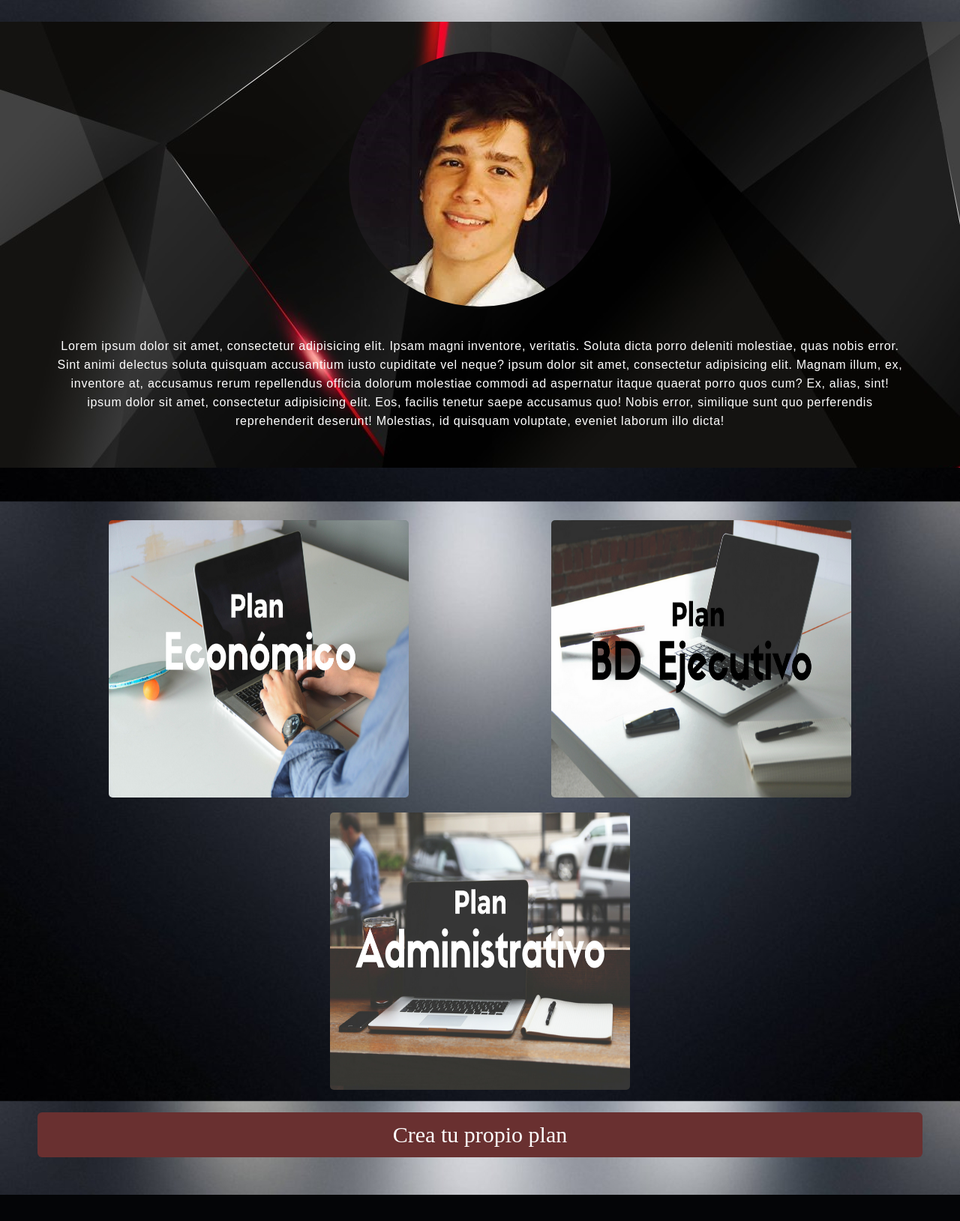
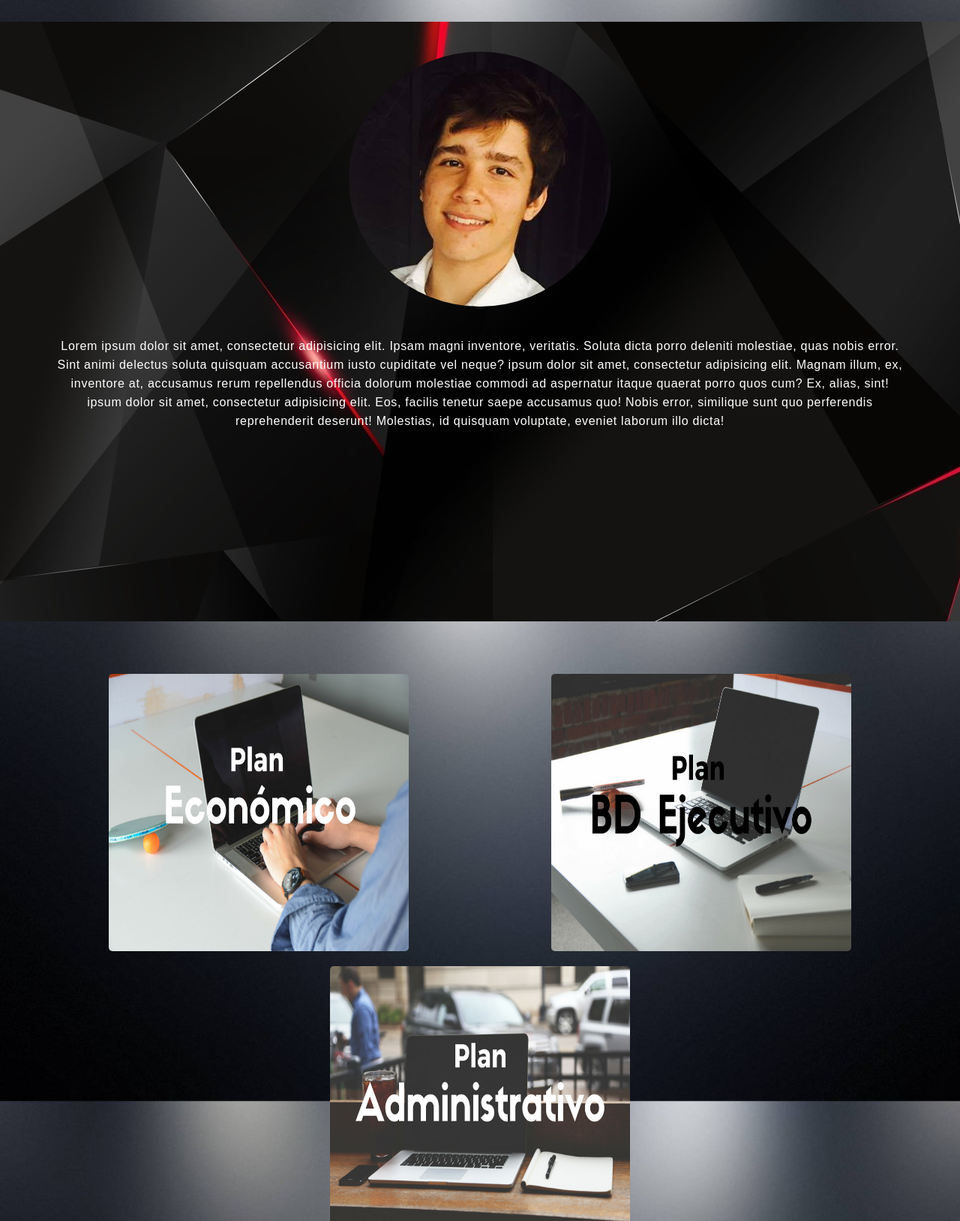
Before and after one commit to Sershock30/scmdev, a PHP site: page / in a window 1280 px wide. Shown: the part 931-2560 px from the top of the page at 75% size. Before the commit the page ends 2525 px from the top, so only its background shows below. Run offline with PHP 8.4, Linux system fonts and the light colour scheme; some web fonts are replaced.

Commit message:
Revert "Update2.1"
This reverts commit db15a501fd6f4b8097ad8edff0159153100953b0.

```diff
--- a/index.html
+++ b/index.html
@@ -100,7 +100,6 @@
 					</div>
 				</div>
 			</div>
-			<a href="" class="planpersonalizado">Crea tu propio plan</a>
 		</div>
 		<a class="volver" id="volver" href="#inicio">^</a>
 		<footer>
--- a/style/main.css
+++ b/style/main.css
@@ -150,6 +150,7 @@ header a:hover{
 .perfil{
 	position:relative;
 	z-index:-10;
+	height: 100vh;
 	background-image:url(../images/fondoperfil.jpg);
 }
 
@@ -182,9 +183,9 @@ header a:hover{
 }
 
 .planes-desarrollo{
-	position:relative;
 	box-sizing:border-box;
 	display: flex;
+	height: 100vh;
 	flex-wrap: wrap;
 	justify-content:space-around;
 	padding:50px;
@@ -280,18 +281,6 @@ header a:hover{
 	background-color:rgba(0,0,0, 0.6);
 }
 
-.planpersonalizado{
-	text-decoration: none;
-	color:white;
-	margin-top:30px;
-	width: 100%;
-	text-align: center;
-	background-color:#693030;
-	line-height:60px;
-	font-size:30px;
-	border-radius:6px;
-}
-
 .volver{
 	display:none;
 }
```
Also changed, not shown: Paula/conexion.php (deleted, +0 -15 lines), Paula/index.php (deleted, +0 -32 lines), js/index.html (deleted, +0 -19 lines), 1 other file.
